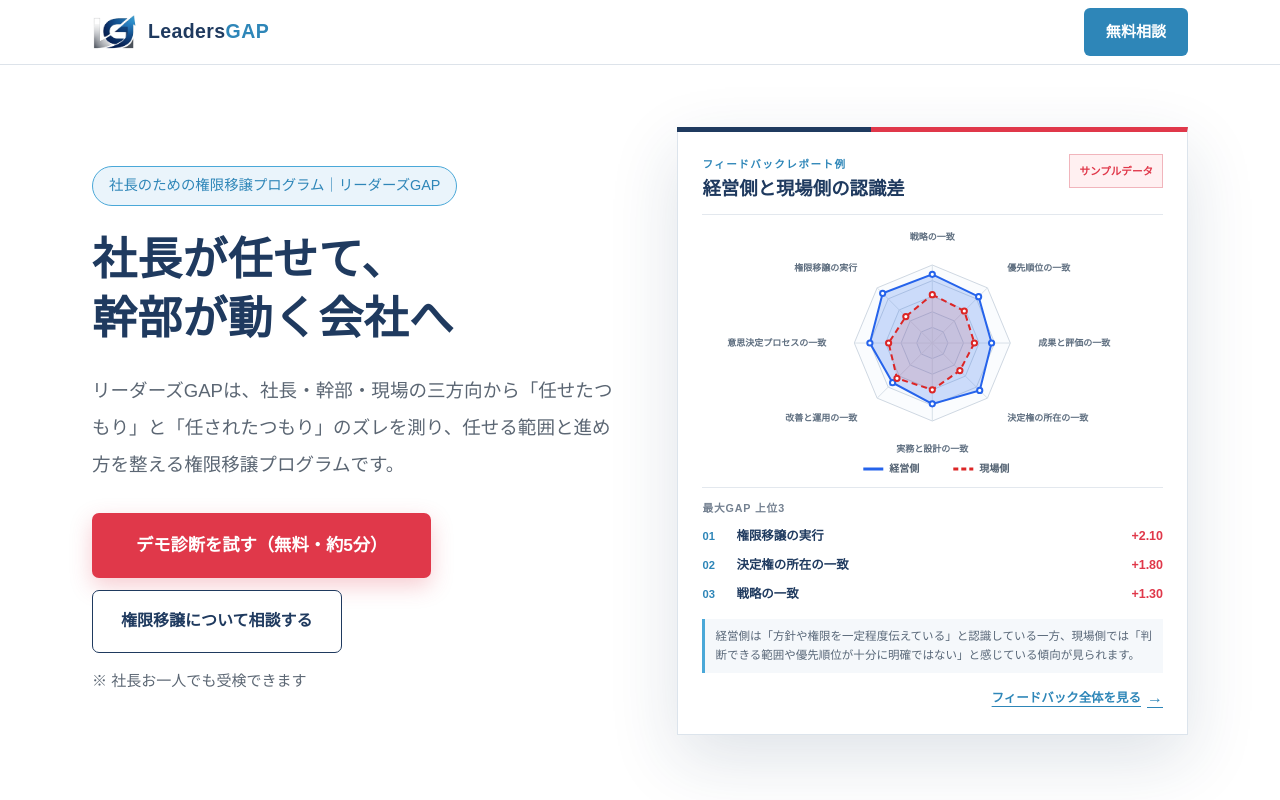
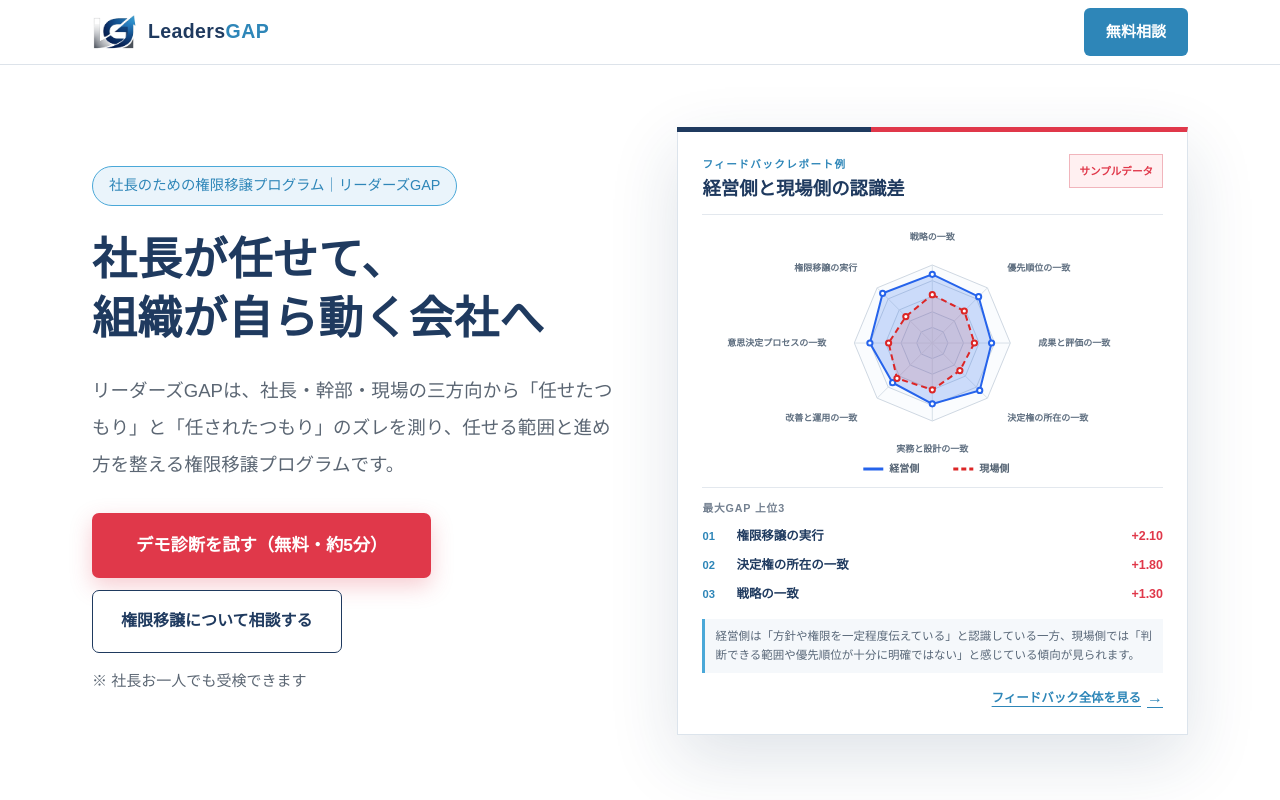
Before and after one commit to tworails-sato/leaders-gap, a Next.js app: page /sample in a window 1280 px wide. Shown: the top 800 px of the page. Built offline with nearby package versions, Linux system fonts and the light colour scheme.

Commit message:
Update sample page hero headline

```diff
--- a/app/sample/page.tsx
+++ b/app/sample/page.tsx
@@ -121,7 +121,7 @@ export default function SampleLandingPage() {
         <div className="lgap-wrap lgap-hero-grid">
           <div className="lgap-hero-content">
             <div className="lgap-tag">社長のための権限移譲プログラム｜リーダーズGAP</div>
-            <h1>社長が任せて、<br />幹部が動く会社へ</h1>
+            <h1>社長が任せて、<br />組織が自ら動く会社へ</h1>
             <p className="lgap-hero-copy">
               リーダーズGAPは、社長・幹部・現場の三方向から「任せたつもり」と「任されたつもり」のズレを測り、任せる範囲と進め方を整える権限移譲プログラムです。
             </p>
```
